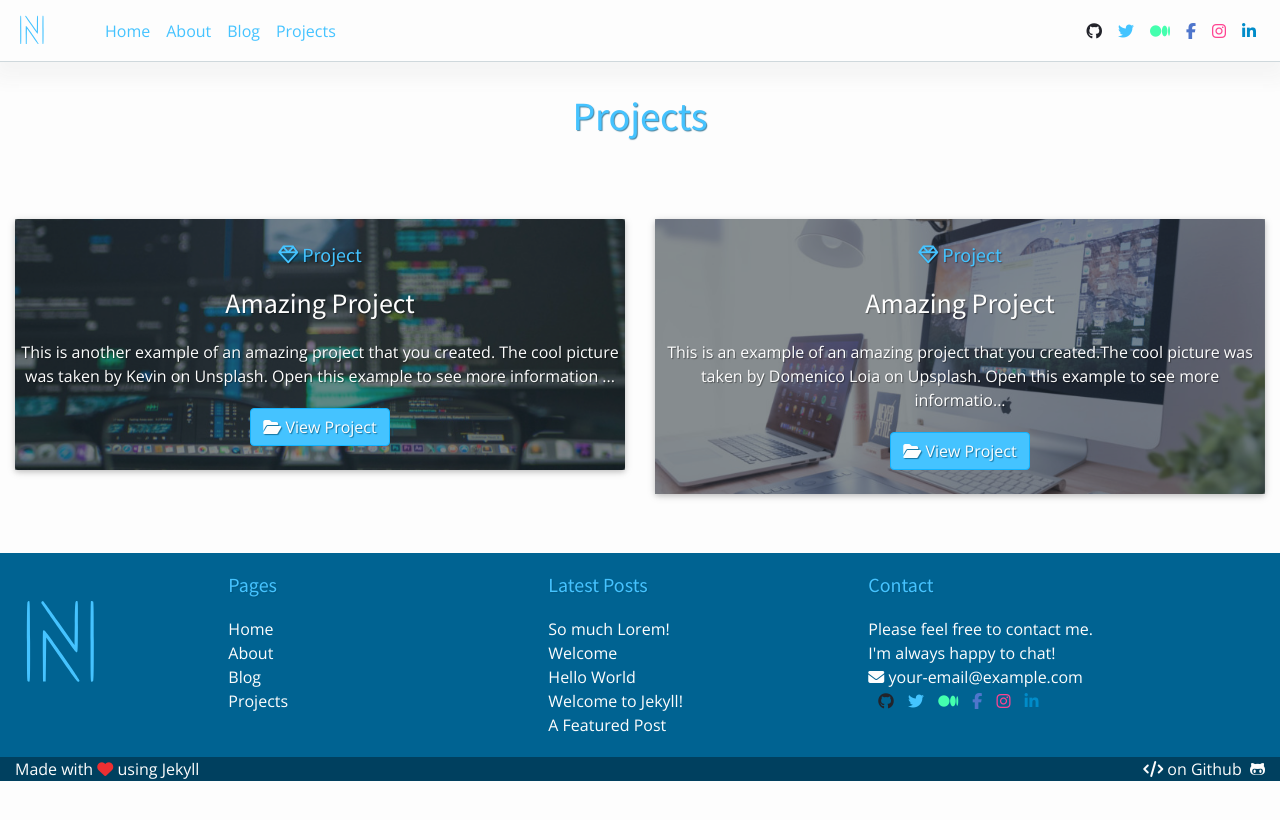
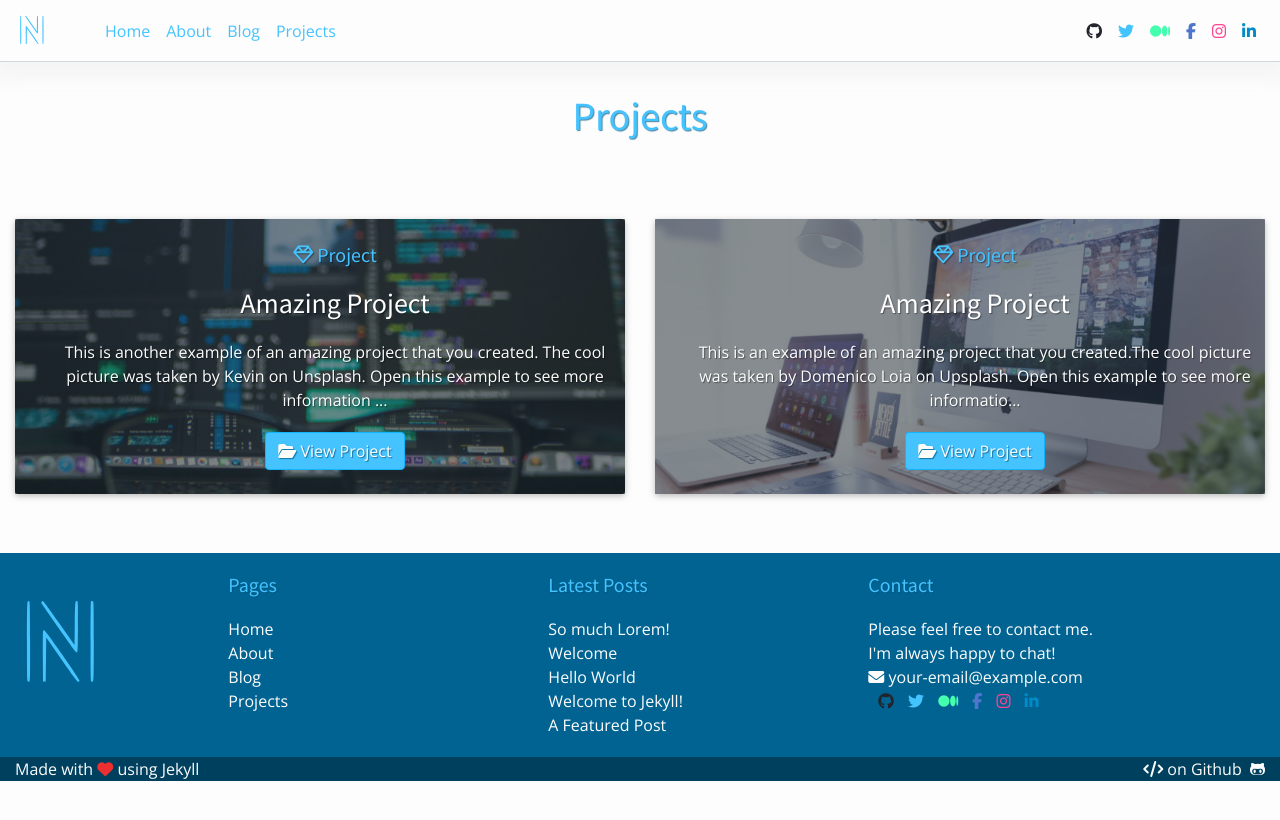
Before and after one commit to FabioRosado/Niebieski, a Jekyll site: the page built from _pages/projects.html, in a window 1280 px wide. Shown: the top 820 px of the page. Built offline with Jekyll 4.4.1, drawn with Linux system fonts in a browser that asks for light colours; nearby versions of some CDN libraries.

Commit message:
Fix sizes in projects page

```diff
--- a/_pages/blog.html
+++ b/_pages/blog.html
@@ -70,5 +70,4 @@ permalink: /blog/
   <hr class="spaced pad-bottom">
     {% endif %}
   {% endfor %}
-
 </div>
--- a/_pages/projects.html
+++ b/_pages/projects.html
@@ -14,7 +14,7 @@ permalink: /projects/
           {% for project in site.categories.Projects %}
           <div class="col-md-6 col-sm-12">
               <div class="card-image" style="background-image: url({{site.url}}/assets/images/{{project.image}});">
-              <div class="project-text text-center">
+              <div class="project-text text-center pad-left pad-rightr">
                   <h5 class="project-tag"> {{ project.tag-icon }} {{ project.tag }}</h5>
                   <h3 class="card-title white-text"> {{ project.title }}</h3>
                   <p class="project-excerpt">{{ project.excerpt | truncate:165, "...</p>" }}
```
